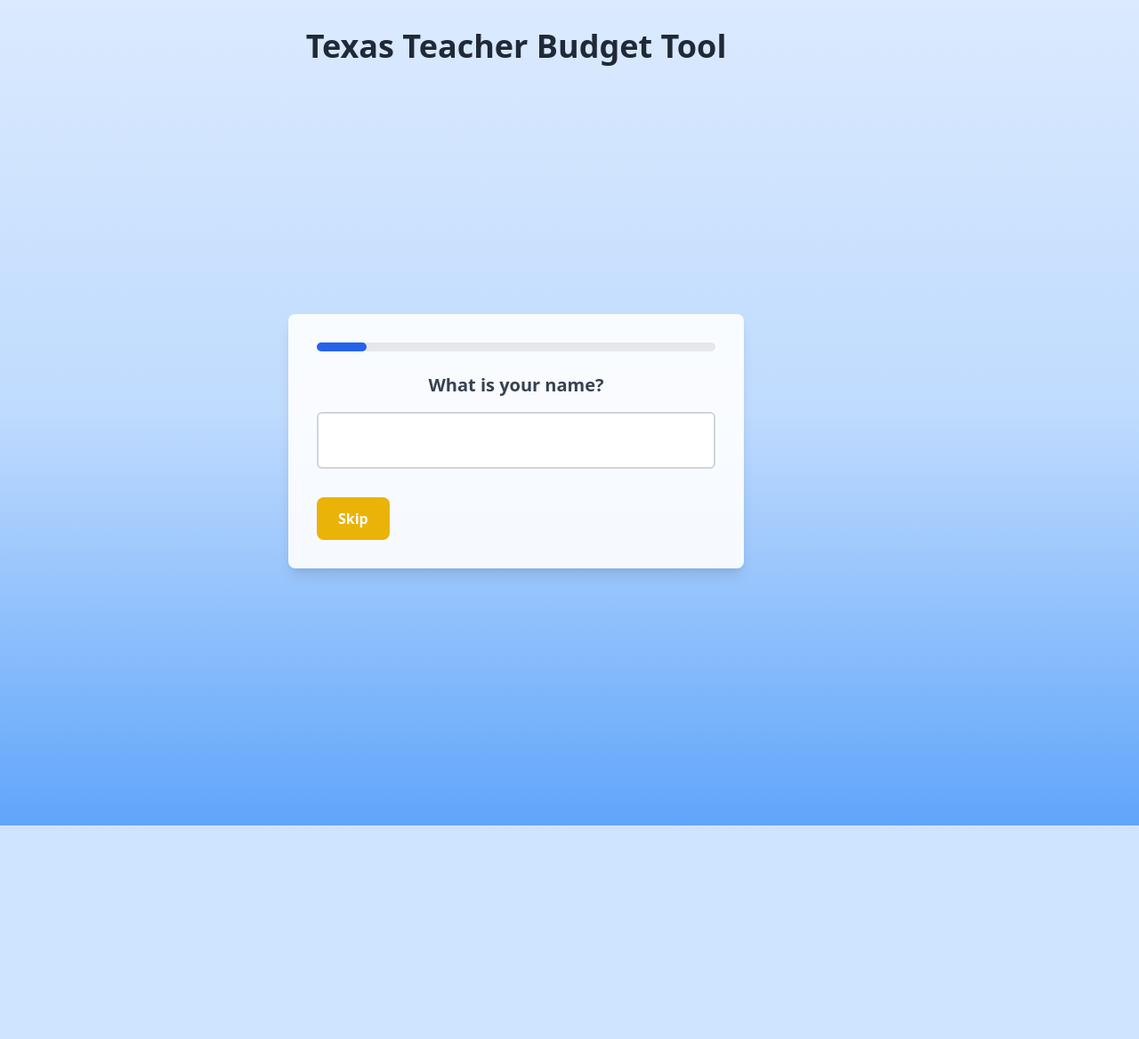
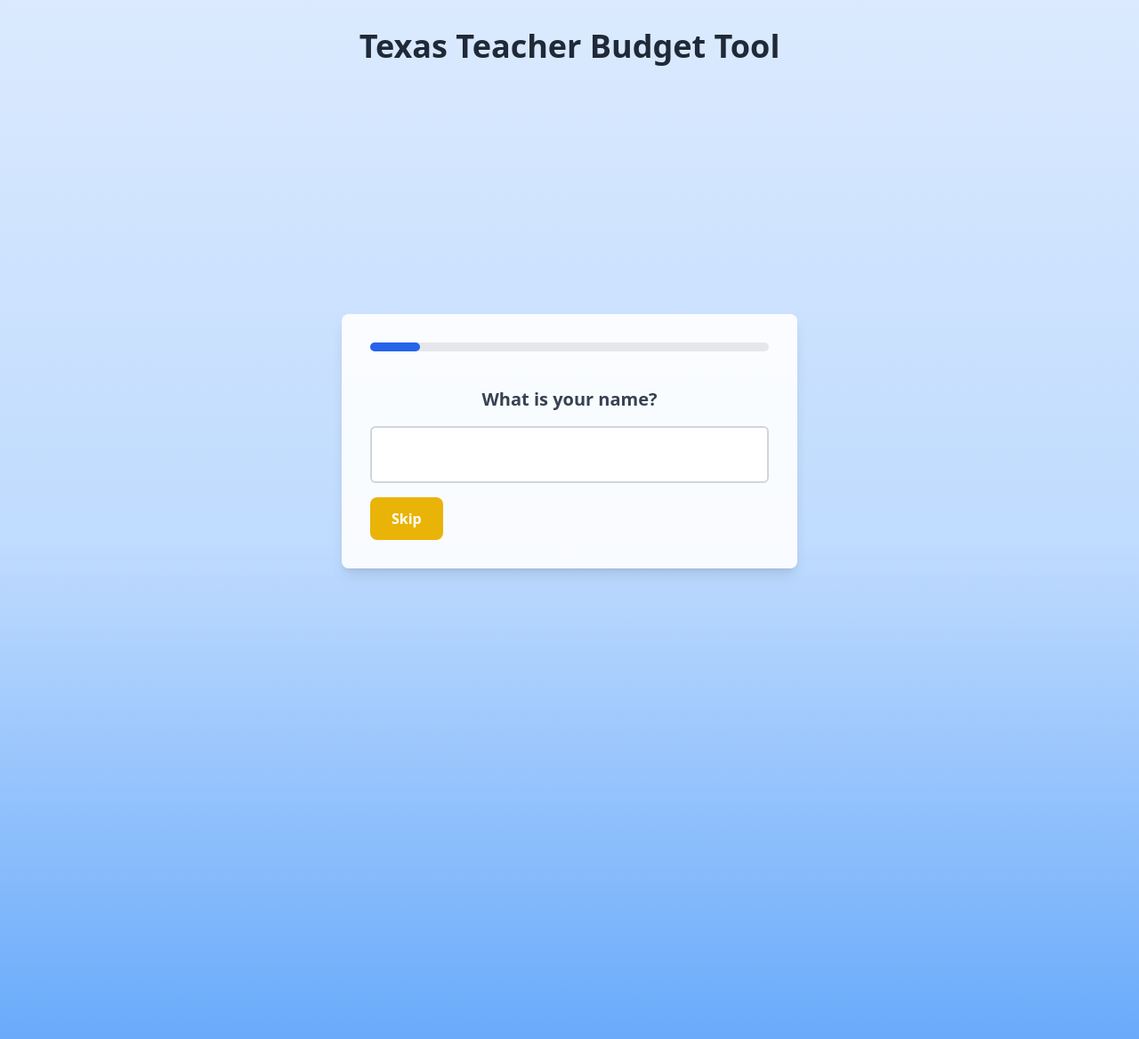
Before and after one commit to Kazimeen/TeachersBudgetTool, a Flask app: page / in a window 1280 px wide. Shown: the top 1168 px of the page at 89% size. Before the commit the page ends 928 px from the top, so only its background shows below. Run offline with Flask 3, Linux system fonts and the light colour scheme; style sheets or scripts are compiled from the project's sources; parts of the project's set-up code (start-up, migrations or seed data) failed here and were passed over; some libraries are stand-ins or nearby versions.

Commit message:
fixed the animations and css styling, also fine tuned some issues

```diff
--- a/app.py
+++ b/app.py
@@ -6,15 +6,21 @@ from wtforms import StringField, FloatField, IntegerField
 from wtforms.validators import DataRequired, NumberRange
 from flask_wtf.csrf import CSRFProtect
 import os
+import locale
 
 app = Flask(__name__)
 basedir = os.path.abspath(os.path.dirname(__file__))
 db_path = os.path.join(basedir, 'database.db')
-
+locale.setlocale(locale.LC_ALL, 'en_US.UTF-8')
 # Configuration
 app.config['SQLALCHEMY_DATABASE_URI'] = 'sqlite:///' + db_path
 app.config['SQLALCHEMY_TRACK_MODIFICATIONS'] = False
 app.config['SECRET_KEY'] = os.environ.get('SECRET_KEY', 'your_default_secret_key')  # Replace with a secure key in production
+
+# Define the custom filter for commas with two decimal places
+@app.template_filter('intcomma_decimal')
+def intcomma_decimal(value):
+    return f"{value:,.2f}"
 
 # Initialize Extensions
 db.init_app(app)
@@ -77,9 +83,24 @@ def index():
         retirement_years = 25  # Assume 25 years in retirement
         required_fund = annual_expenses * retirement_years
 
-        recommendation = "You are on track for a secure retirement."
-        if retirement_fund < required_fund:
-            recommendation = "Consider increasing your retirement contributions or extending your working years."
+        # Analyze investment distribution and provide tailored recommendation
+        savings_ratio = current_savings / (current_savings + total_contribution) if (current_savings + total_contribution) > 0 else 0
+        contribution_ratio = total_contribution / (current_savings + total_contribution) if (current_savings + total_contribution) > 0 else 0
+
+        if retirement_fund >= required_fund:
+            if savings_ratio > 0.5:
+                recommendation = "Great job saving! Consider investing more in retirement accounts to maximize tax advantages."
+            elif contribution_ratio > 0.5:
+                recommendation = "You are on track for a secure retirement, with a solid contribution strategy."
+            else:
+                recommendation = "You have a balanced approach, and you are on track for a secure retirement."
+        else:
+            if savings_ratio > 0.7:
+                recommendation = "Consider investing a larger portion in retirement accounts to improve long-term growth potential."
+            elif contribution_ratio > 0.7:
+                recommendation = "You have a strong investment base, but consider saving more to cover unexpected expenses in retirement."
+            else:
+                recommendation = "Consider increasing your retirement contributions or extending your working years to reach a secure retirement."
 
         # Calculate distribution for Pie Chart
         # Categories: TRS, 403(b), IRA, Expenses, Savings
--- a/templates/base.html
+++ b/templates/base.html
@@ -11,7 +11,7 @@
     <!-- Include Chart.js CDN -->
     <script src="https://cdn.jsdelivr.net/npm/chart.js"></script>
 </head>
-<body class="bg-gradient-to-b from-blue-100 via-blue-200 to-blue-400 min-h-screen flex items-center justify-center">
+<body class="bg-gradient-to-b from-blue-100 via-blue-200 to-blue-400 min-h-screen ">
     <div class="container mx-auto px-4 py-8">
         <h1 class="text-4xl font-bold text-center text-gray-800 mb-6">Texas Teacher Budget Tool</h1>
         <!-- Flash Messages for Form Validation Errors -->
@@ -35,8 +35,7 @@
         <div class="bubble" style="width: 100px; height: 100px; top: 20%; left: 10%; animation-duration: 12s;"></div>
         <div class="bubble" style="width: 80px; height: 80px; top: 50%; left: 30%; animation-duration: 10s;"></div>
         <div class="bubble" style="width: 120px; height: 120px; top: 70%; left: 60%; animation-duration: 15s;"></div>
-        <div class="bubble" style="width: 60px; height: 60px; top: 30%; left: 80%; animation-duration: 8s;"></div>
-        <div class="bubble" style="width: 90px; height: 90px; top: 80%; left: 20%; animation-duration: 14s;"></div>
+
     </div>
 
     <!-- JavaScript for Multi-Step Form and Progress Bar -->
@@ -47,85 +46,50 @@
             const prevBtn = document.getElementById("prevBtn");
             const skipBtn = document.getElementById("skipBtn");
             const nextBtn = document.getElementById("nextBtn");
-            const progressBar = document.getElementById("progressBar"); // Progress bar element
+            const progressBar = document.getElementById("progressBar");
 
-            /**
-             * Displays the current step and hides others.
-             * @param {number} stepIndex - The index of the step to display.
-             */
-            function showStep(stepIndex) {
-                console.log(`Showing step: ${stepIndex + 1}`);
-                steps.forEach((step, index) => {
-                    if (index === stepIndex) {
-                        step.classList.remove('hidden', 'opacity-0', 'translate-y-4');
-                        step.classList.add('block', 'animate-fadeIn');
-                    } else {
-                        step.classList.remove('block', 'animate-fadeIn');
-                        step.classList.add('hidden', 'opacity-0', 'translate-y-4');
-                    }
-                });
-                // Toggle the visibility of the "Back" button
-                prevBtn.classList.toggle('hidden', stepIndex === 0);
-                // Update the visibility of "Next" and "Skip" buttons based on input validity
-                toggleNextButton();
-                // Update the progress bar
-                updateProgressBar(stepIndex);
-            }
-
-            /**
-             * Moves to the next step or submits the form if on the last step.
-             */
-            function nextStep() {
+            window.nextStep = function() {
                 if (currentStep < steps.length - 1) {
                     currentStep++;
                     showStep(currentStep);
                 } else {
-                    console.log("Form submitted.");
                     document.getElementById("animatedForm").submit();
                 }
-            }
+            };
 
-            /**
-             * Moves to the previous step.
-             */
-            function prevStep() {
+            window.prevStep = function() {
                 if (currentStep > 0) {
                     currentStep--;
                     showStep(currentStep);
                 }
+            };
+
+            function showStep(stepIndex) {
+                steps.forEach((step, index) => {
+                    step.classList.toggle('hidden', index !== stepIndex);
+                });
+                prevBtn.classList.toggle('hidden', stepIndex === 0);
+                toggleNextButton();
+                updateProgressBar(stepIndex);
             }
 
-            /**
-             * Toggles the visibility of the "Next" and "Skip" buttons based on input validity.
-             */
             function toggleNextButton() {
                 const input = steps[currentStep].querySelector("input");
                 if (input) {
                     const isValid = input.checkValidity();
-                    console.log(`Input valid: ${isValid}`);
                     nextBtn.classList.toggle('hidden', !isValid);
                     skipBtn.classList.toggle('hidden', isValid);
-                } else {
-                    nextBtn.classList.add('hidden');
-                    skipBtn.classList.remove('hidden');
                 }
             }
 
-            /**
-             * Updates the progress bar based on the current step.
-             * @param {number} stepIndex - The current step index.
-             */
             function updateProgressBar(stepIndex) {
                 const totalSteps = steps.length;
                 const progressPercentage = ((stepIndex + 1) / totalSteps) * 100;
                 progressBar.style.width = `${progressPercentage}%`;
-                console.log(`Progress: ${progressPercentage}%`);
             }
 
-            // Expose toggleNextButton globally for inline event handlers in the form
             window.toggleNextButton = toggleNextButton;
 
-            // Initialize form
             showStep(currentStep);
         });
     </script>
--- a/templates/index.html
+++ b/templates/index.html
@@ -12,7 +12,7 @@
         </div>
 
         <!-- Step 1: Name -->
-        <div class="step hidden opacity-0 translate-y-4">
+        <div class="step hidden opacity-1 translate-y-4">
             <label for="{{ form.name.id }}" class="block text-xl font-semibold text-gray-700 mb-4 text-center">What is your name?</label>
             {{ form.name(class="w-full p-4 text-lg border-2 border-gray-300 rounded-md focus:outline-none focus:ring-2 focus:ring-blue-500 transition-transform transform hover:scale-105", oninput="toggleNextButton()") }}
             {% if form.name.errors %}
@@ -21,7 +21,7 @@
         </div>
 
         <!-- Step 2: Annual Income -->
-        <div class="step hidden opacity-0 translate-y-4">
+        <div class="step hidden opacity-1 translate-y-4">
             <label for="{{ form.annual_income.id }}" class="block text-xl font-semibold text-gray-700 mb-4 text-center">What is your annual income ($)?</label>
             {{ form.annual_income(class="w-full p-4 text-lg border-2 border-gray-300 rounded-md focus:outline-none focus:ring-2 focus:ring-blue-500 transition-transform transform hover:scale-105", oninput="toggleNextButton()") }}
             {% if form.annual_income.errors %}
@@ -30,7 +30,7 @@
         </div>
 
         <!-- Step 3: Current Savings -->
-        <div class="step hidden opacity-0 translate-y-4">
+        <div class="step hidden opacity-1 translate-y-4">
             <label for="{{ form.current_savings.id }}" class="block text-xl font-semibold text-gray-700 mb-4 text-center">What are your current savings ($)?</label>
             {{ form.current_savings(class="w-full p-4 text-lg border-2 border-gray-300 rounded-md focus:outline-none focus:ring-2 focus:ring-blue-500 transition-transform transform hover:scale-105", oninput="toggleNextButton()") }}
             {% if form.current_savings.errors %}
@@ -39,7 +39,7 @@
         </div>
 
         <!-- Step 4: TRS Contribution -->
-        <div class="step hidden opacity-0 translate-y-4">
+        <div class="step hidden opacity-1 translate-y-4">
             <label for="{{ form.trs_contribution.id }}" class="block text-xl font-semibold text-gray-700 mb-4 text-center">What is your TRS Contribution ($)?</label>
             {{ form.trs_contribution(class="w-full p-4 text-lg border-2 border-gray-300 rounded-md focus:outline-none focus:ring-2 focus:ring-blue-500 transition-transform transform hover:scale-105", oninput="toggleNextButton()") }}
             {% if form.trs_contribution.errors %}
@@ -48,7 +48,7 @@
         </div>
 
         <!-- Step 5: 403(b) Contribution -->
-        <div class="step hidden opacity-0 translate-y-4">
+        <div class="step hidden opacity-1 translate-y-4">
             <label for="{{ form.b403_contribution.id }}" class="block text-xl font-semibold text-gray-700 mb-4 text-center">What is your 403(b) Contribution ($)?</label>
             {{ form.b403_contribution(class="w-full p-4 text-lg border-2 border-gray-300 rounded-md focus:outline-none focus:ring-2 focus:ring-blue-500 transition-transform transform hover:scale-105", oninput="toggleNextButton()") }}
             {% if form.b403_contribution.errors %}
@@ -57,7 +57,7 @@
         </div>
 
         <!-- Step 6: IRA Contribution -->
-        <div class="step hidden opacity-0 translate-y-4">
+        <div class="step hidden opacity-1 translate-y-4">
             <label for="{{ form.ira_contribution.id }}" class="block text-xl font-semibold text-gray-700 mb-4 text-center">What is your IRA Contribution ($)?</label>
             {{ form.ira_contribution(class="w-full p-4 text-lg border-2 border-gray-300 rounded-md focus:outline-none focus:ring-2 focus:ring-blue-500 transition-transform transform hover:scale-105", oninput="toggleNextButton()") }}
             {% if form.ira_contribution.errors %}
@@ -66,7 +66,7 @@
         </div>
 
         <!-- Step 7: Monthly Expenses -->
-        <div class="step hidden opacity-0 translate-y-4">
+        <div class="step hidden opacity-1 translate-y-4">
             <label for="{{ form.monthly_expenses.id }}" class="block text-xl font-semibold text-gray-700 mb-4 text-center">What are your monthly expenses ($)?</label>
             {{ form.monthly_expenses(class="w-full p-4 text-lg border-2 border-gray-300 rounded-md focus:outline-none focus:ring-2 focus:ring-blue-500 transition-transform transform hover:scale-105", oninput="toggleNextButton()") }}
             {% if form.monthly_expenses.errors %}
@@ -75,7 +75,7 @@
         </div>
 
         <!-- Step 8: Years to Retire -->
-        <div class="step hidden opacity-0 translate-y-4">
+        <div class="step hidden opacity-1 translate-y-4">
             <label for="{{ form.years_to_retire.id }}" class="block text-xl font-semibold text-gray-700 mb-4 text-center">How many years until you retire?</label>
             {{ form.years_to_retire(class="w-full p-4 text-lg border-2 border-gray-300 rounded-md focus:outline-none focus:ring-2 focus:ring-blue-500 transition-transform transform hover:scale-105", oninput="toggleNextButton()") }}
             {% if form.years_to_retire.errors %}
```
Also changed, not shown: static/styles.css (+11 -3 lines), templates/results.html (+28 -10 lines), database.db.
